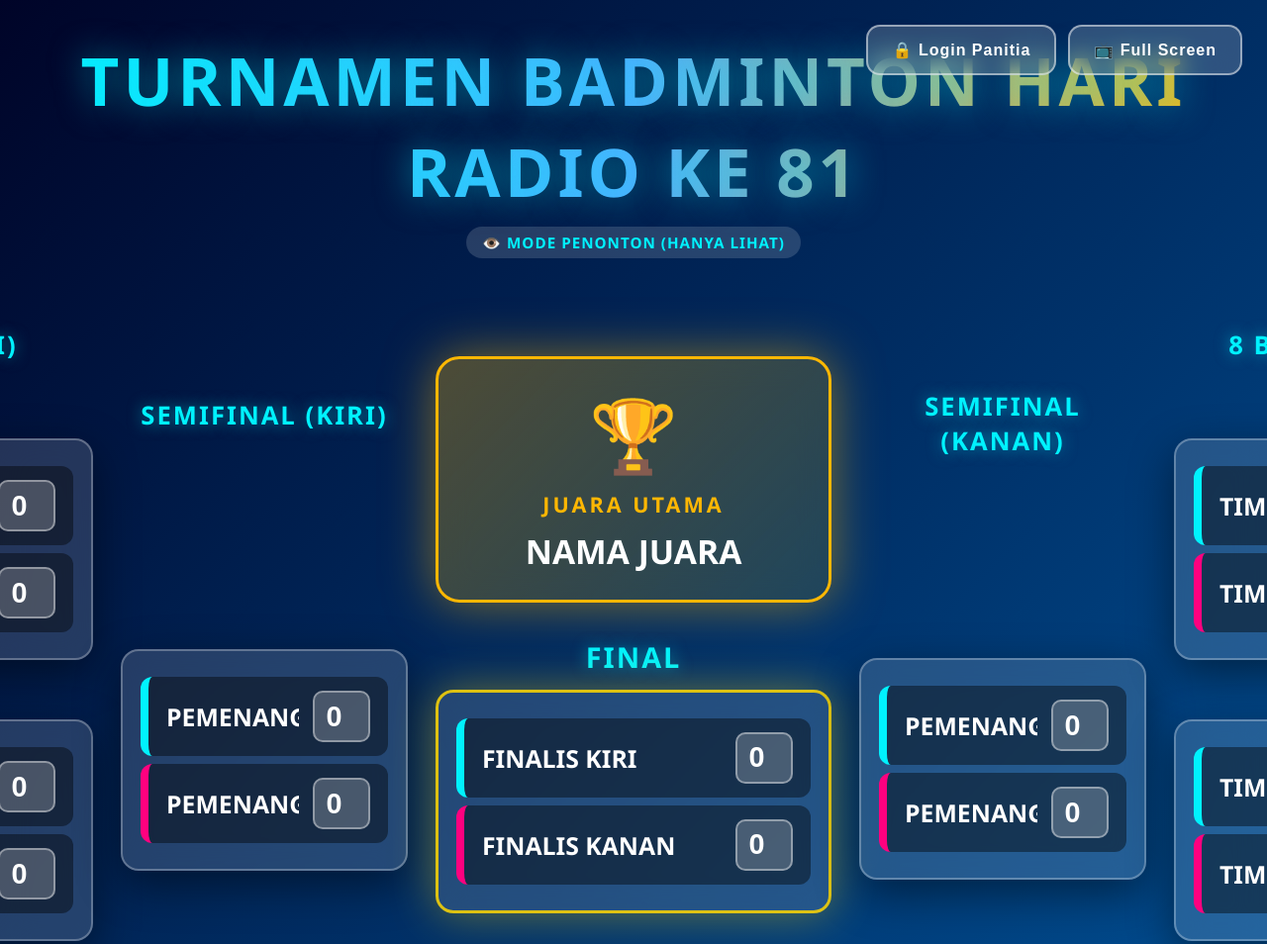
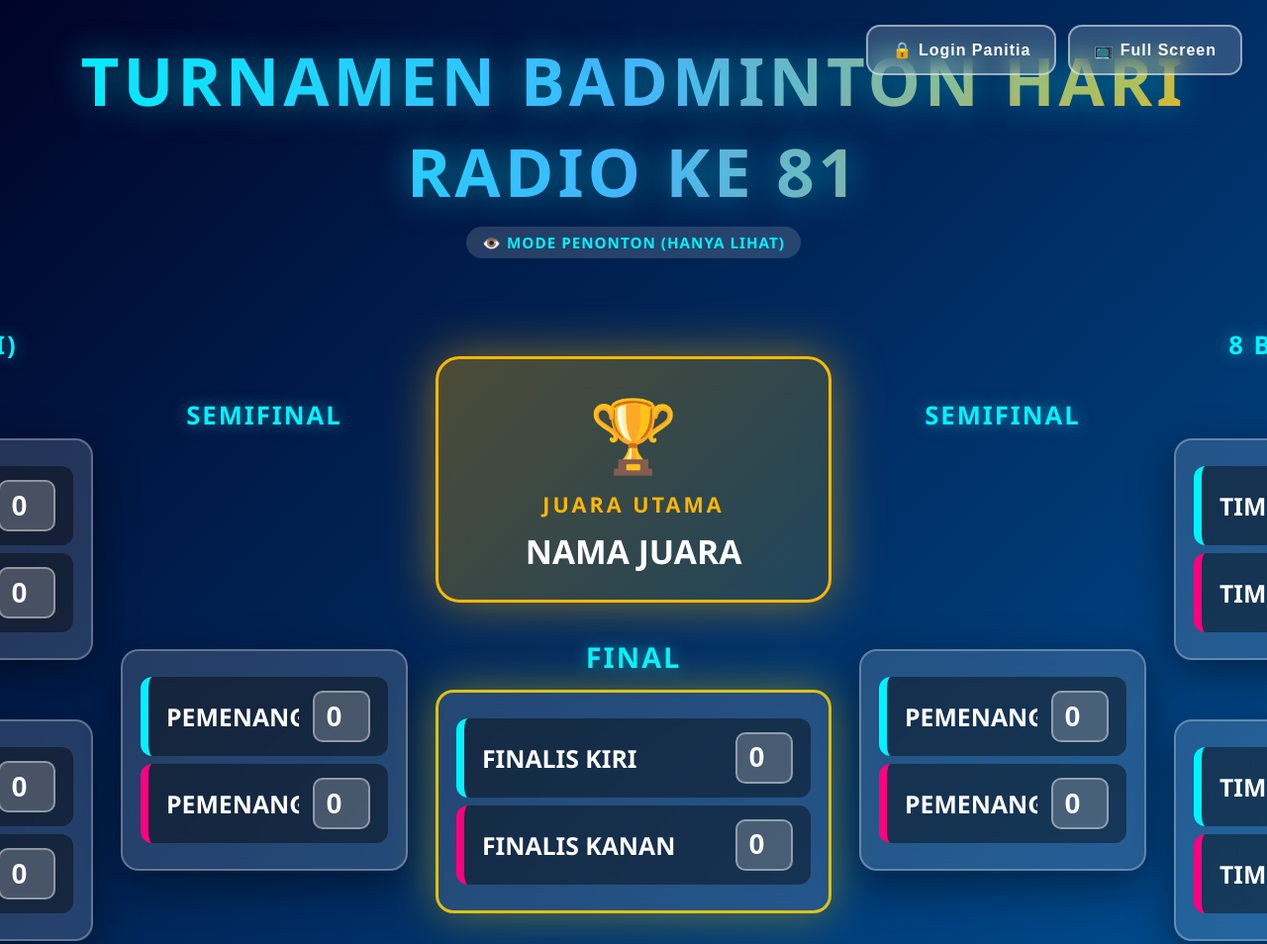
Before and after one commit to deniarya1012/Bagan-Badminton, a plain HTML site: page index.html in a window 1280 px wide. Shown: the top 954 px of the page at 99% size. Drawn offline with Linux system fonts and the light colour scheme; no server answers.

Commit message:
Modify semifinal titles and admin PIN
Updated semifinal titles and changed admin PIN.

```diff
--- a/index.html
+++ b/index.html
@@ -284,7 +284,7 @@
 
         <!-- 2. BABAK SEMIFINAL (KIRI) -->
         <div class="round round-semi-left">
-            <div class="round-title">Semifinal (Kiri)</div>
+            <div class="round-title">Semifinal</div>
             <div class="match-box">
                 <div class="team-row"><input type="text" class="team-input" value="PEMENANG A"><input type="number" class="score-input" value="0"></div>
                 <div class="team-row away"><input type="text" class="team-input" value="PEMENANG B"><input type="number" class="score-input" value="0"></div>
@@ -309,7 +309,7 @@
 
         <!-- 4. BABAK SEMIFINAL (KANAN) -->
         <div class="round round-semi-right">
-            <div class="round-title">Semifinal (Kanan)</div>
+            <div class="round-title">Semifinal</div>
             <div class="match-box">
                 <div class="team-row"><input type="text" class="team-input" value="PEMENANG C"><input type="number" class="score-input" value="0"></div>
                 <div class="team-row away"><input type="text" class="team-input" value="PEMENANG D"><input type="number" class="score-input" value="0"></div>
@@ -336,7 +336,7 @@
 
     <script>
         // PIN default untuk Anda (bisa diganti sesuai keinginan)
-        const ADMIN_PIN = "1234";
+        const ADMIN_PIN = "rri1945";
         let isAdmin = false;
 
         const firebaseConfig = {
```
